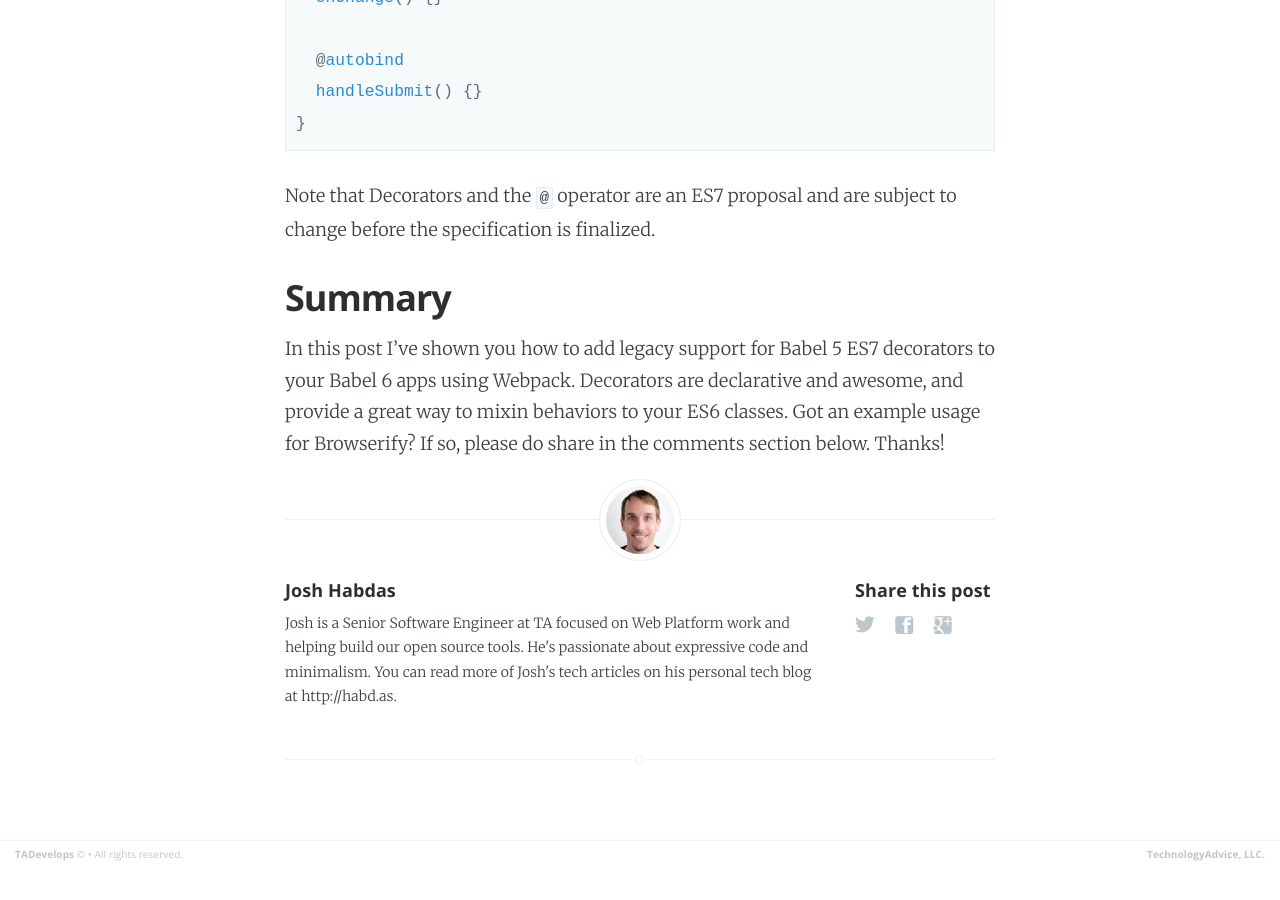
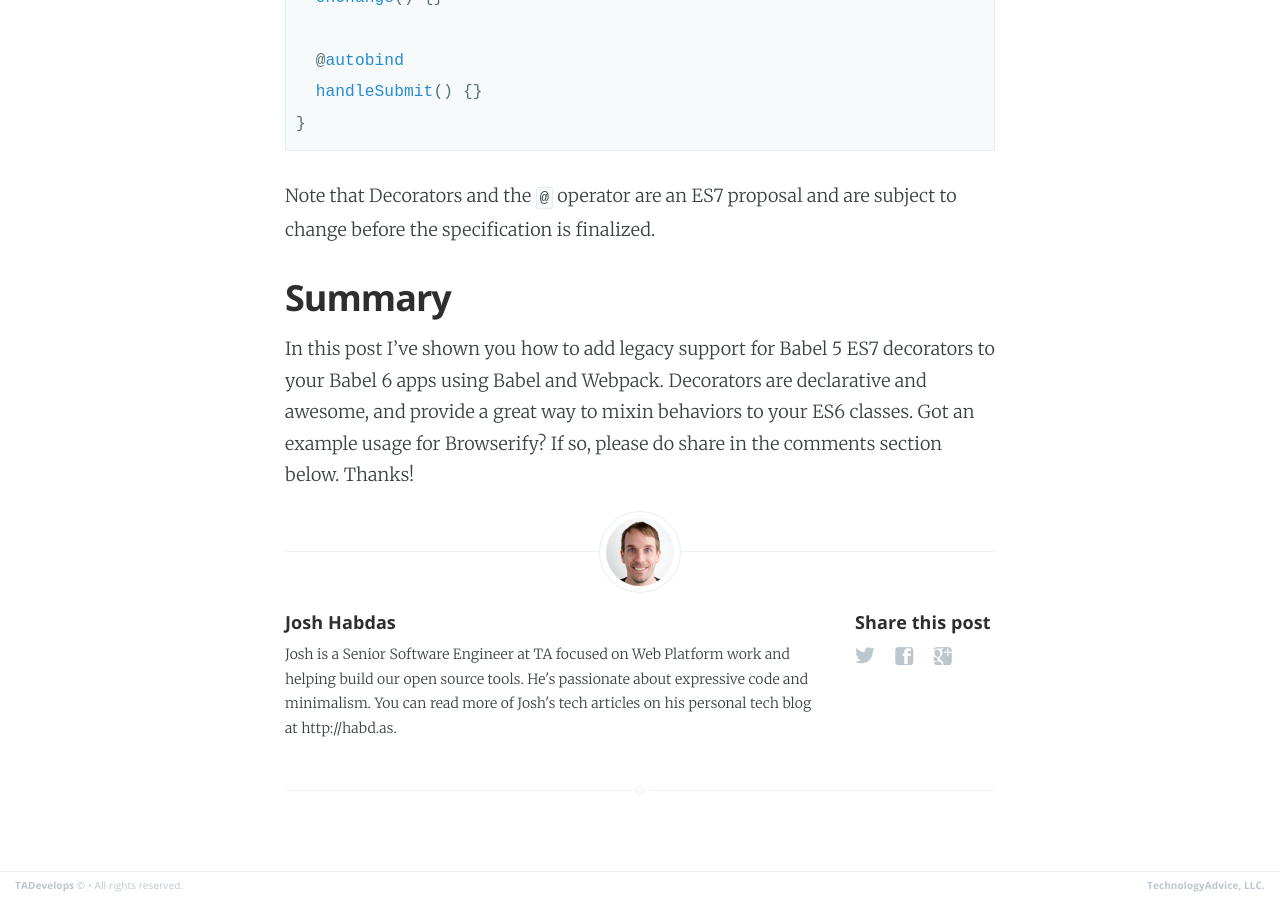
Before and after one commit to TechnologyAdvice/technologyadvice.github.io, a Jekyll site: the page built from _posts/2015-12-29-es7-decorators-babel6.markdown, in a window 1280 px wide and 900 px high, scrolled down 2982 px. Built offline with Jekyll 4.4.1, drawn with Linux system fonts in a browser that asks for light colours; Markdown is read by kramdown in place of the engine named in the settings; before the commit the page ends 3850 px from its top, so only the background shows below that.

Commit message:
Small update to summary of Decorators post

```diff
--- a/_posts/2015-12-29-es7-decorators-babel6.markdown
+++ b/_posts/2015-12-29-es7-decorators-babel6.markdown
@@ -82,4 +83,4 @@ class MyClass extends Component {
 Note that Decorators and the `@` operator are an ES7 proposal and are subject to change before the specification is finalized.
 
 ## Summary
-In this post I've shown you how to add legacy support for Babel 5 ES7 decorators to your Babel 6 apps using Webpack. Decorators are declarative and awesome, and provide a great way to mixin behaviors to your ES6 classes. Got an example usage for Browserify? If so, please do share in the comments section below. Thanks!
+In this post I've shown you how to add legacy support for Babel 5 ES7 decorators to your Babel 6 apps using Babel and Webpack. Decorators are declarative and awesome, and provide a great way to mixin behaviors to your ES6 classes. Got an example usage for Browserify? If so, please do share in the comments section below. Thanks!
```
Also changed, not shown: other parts of _posts/2015-12-29-es7-decorators-babel6.markdown (+1 -0 lines).
